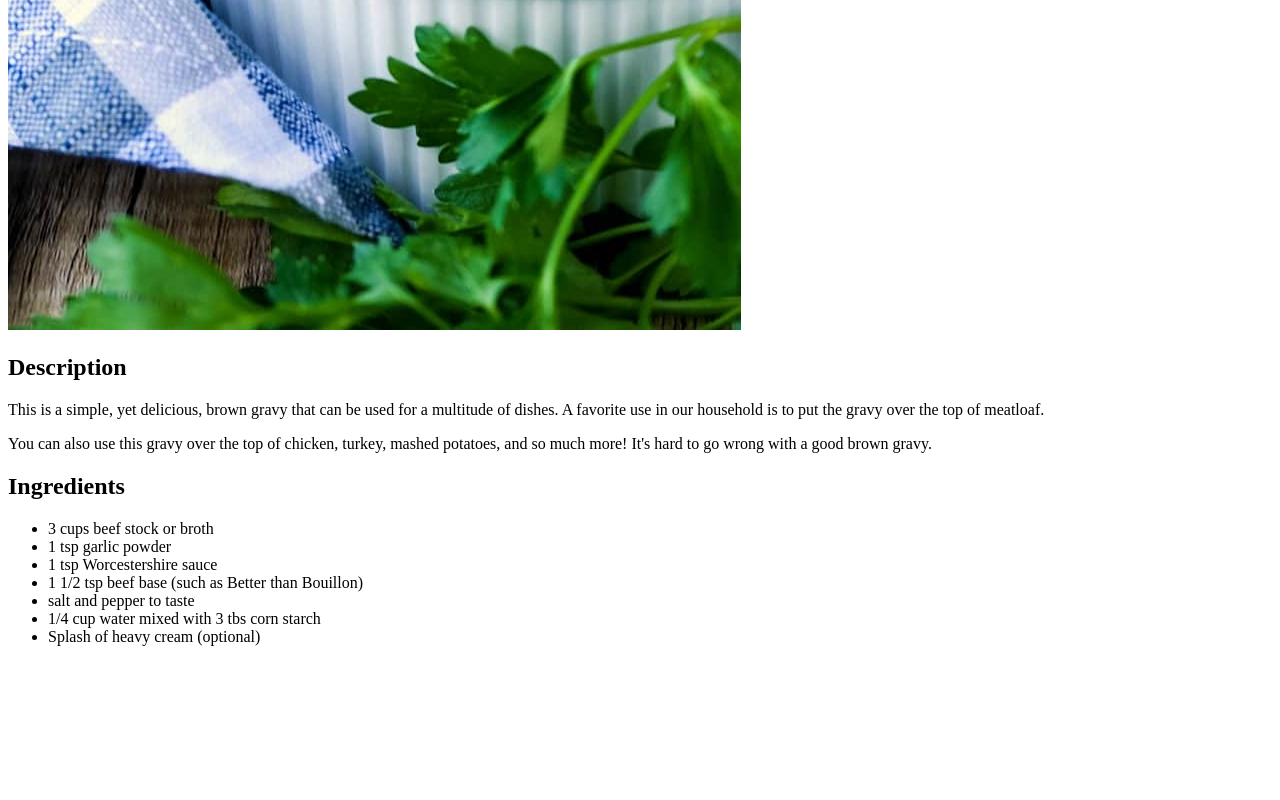
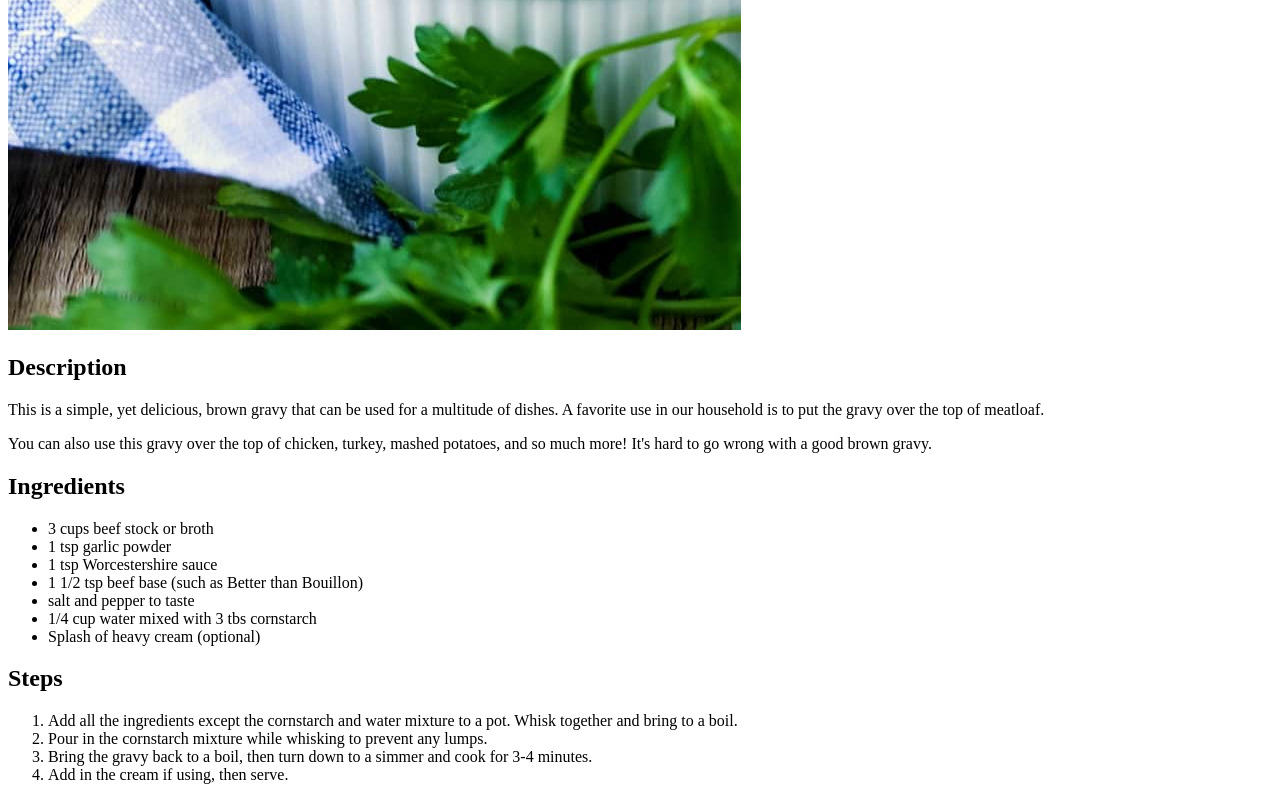
Before and after one commit to rsalva98/odin-recipes, a plain HTML site: page recipes/brown-gravy.html in a window 1280 px wide. Shown: the part 850-1650 px from the top of the page. Before the commit the page ends 1512 px from the top, so only its background shows below. Drawn offline with Linux system fonts and the light colour scheme.

Commit message:
Add steps to brown-gravy

```diff
--- a/recipes/brown-gravy.html
+++ b/recipes/brown-gravy.html
@@ -19,8 +19,16 @@
             <li>1 tsp Worcestershire sauce</li>
             <li>1 1/2 tsp beef base (such as Better than Bouillon)</li>
             <li>salt and pepper to taste</li>
-            <li>1/4 cup water mixed with 3 tbs corn starch</li>
+            <li>1/4 cup water mixed with 3 tbs cornstarch</li>
             <li>Splash of heavy cream (optional)</li>
         </ul>
+
+        <h2>Steps</h2>
+        <ol>
+            <li>Add all the ingredients except the cornstarch and water mixture to a pot. Whisk together and bring to a boil.</li>
+            <li>Pour in the cornstarch mixture while whisking to prevent any lumps.</li>
+            <li>Bring the gravy back to a boil, then turn down to a simmer and cook for 3-4 minutes.</li>
+            <li>Add in the cream if using, then serve.</li>
+        </ol>
     </body>
 </html>
```
